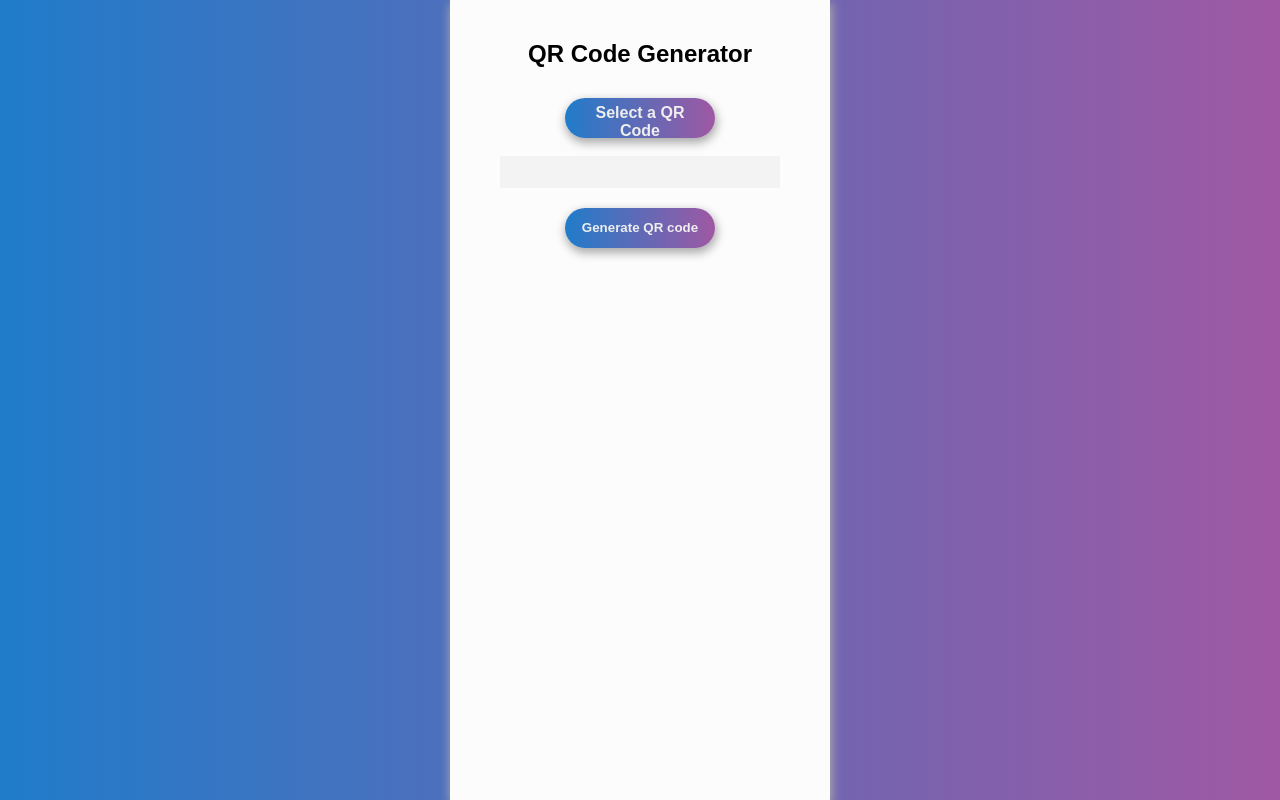
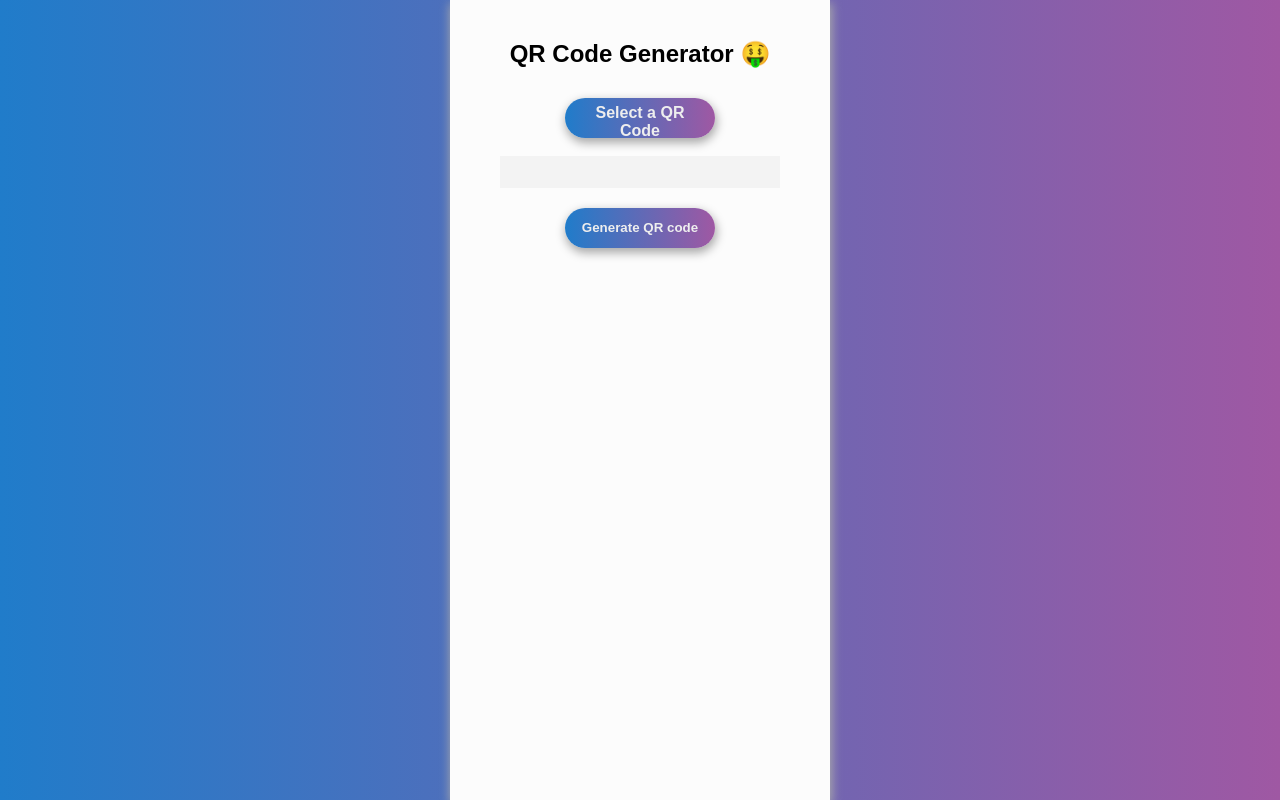
Before and after one commit to ElAfroNinja000/QRCode_WebApp, a Flask app: page / in a window 1280 px wide. Run offline with Flask 2, Linux system fonts and the light colour scheme.

Commit message:
Added Emoji

```diff
--- a/templates/index.html
+++ b/templates/index.html
@@ -1,7 +1,7 @@
 <!DOCTYPE html>
 <html>
     <head>
-        <title>QR Code Generator</title>
+        <title>QR Code Generator </title>
         <link rel="stylesheet" type="text/css" href="static/css/styles_v2.css">
         <script src="https://code.jquery.com/jquery-3.6.0.min.js"></script>
         <script>
@@ -13,7 +13,7 @@
 
     <body>
         <div id="app-form">
-            <h2 class="header">QR Code Generator</h2>
+            <h2 class="header">QR Code Generator &#x1F911</h2>
             <form id="file-form" action="{{ url_for('generate_url') }}" method="post" enctype="multipart/form-data">
                 <label class="file-upload" class="file-upload">
                     <input type="file" name="qr_file" onchange="submitForm()">
```
